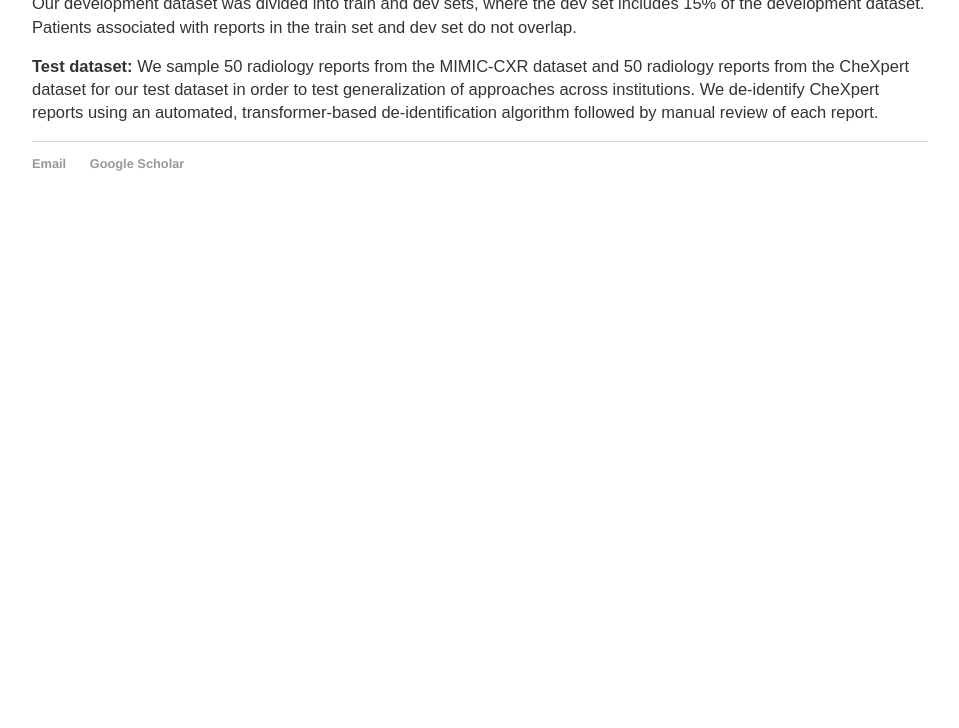
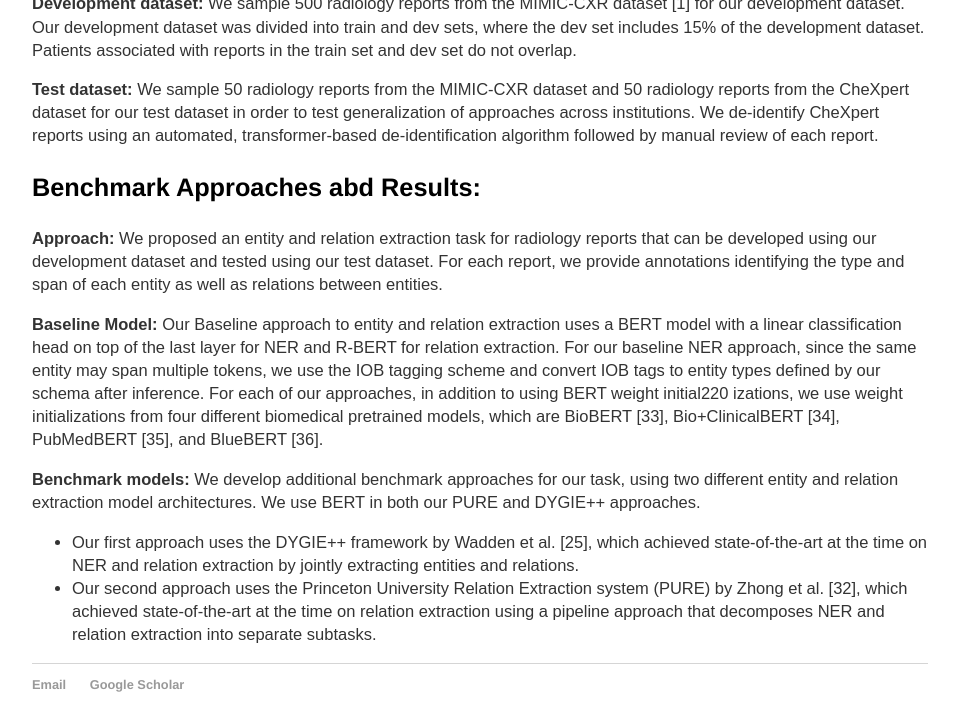
Before and after one commit to Ajay1994/ajay1994.github.io, a Jekyll site: the page built from _posts/2021-06-20-RadGraph: Extracting Clinical Entities and Relations from Radiology Reports.md, in a window 1280 px wide and 900 px high, scrolled down 3093 px, cut to the strip 172-900 px from the top of the window. Shown: the whole strip, without its empty margins (160-1119 px from the left). Built offline with Jekyll 4.4.1, drawn with Linux system fonts in a browser that asks for light colours; before the commit the page ends 3498 px from its top, so only the background shows below that; some of the changed text lies outside the part shown.

Commit message:
Update 2021-06-20-RadGraph: Extracting Clinical Entities and Relations from Radiology Reports.md

```diff
--- a/_posts/2021-06-20-RadGraph: Extracting Clinical Entities and Relations from Radiology Reports.md
+++ b/_posts/2021-06-20-RadGraph: Extracting Clinical Entities and Relations from Radiology Reports.md
@@ -58,7 +58,7 @@ We propose a novel information extraction schema for extracting entities and rel
 * *Suggestive Of (Observation, Observation)* is a relation between two Observation entities indicating that the presence of the second Observation is inferred from that of the first Observation.
 * *Located At (Observation, Anatomy)* is a relation between an Observation entity and an Anatomy entity indicating that the Observation is related to the Anatomy. While Located At often refers to location, it can also be used to describe other relations between an Observation and an Anatomy.
 * *Modify (Observation, Observation) or (Anatomy, Anatomy)* is a relation between two Observation entities or two Anatomy entities indicating that the first entity modifies the scope of, or quantifies the degree of, the second entity.
-* [Identified Issue]: As a result, all Observation modifiers are annotated as Observation entities, and all Anatomy modifiers are annotated as Anatomy entities for simplicity.
+* **Identified Issue**: As a result, all Observation modifiers are annotated as Observation entities, and all Anatomy modifiers are annotated as Anatomy entities for simplicity.
 
 ### Dataset Statistics and Details:
 
@@ -67,3 +67,14 @@ We propose a novel information extraction schema for extracting entities and rel
 **Development dataset:** We sample 500 radiology reports from the MIMIC-CXR dataset [1] for our development dataset. Our development dataset was divided into train and dev sets, where the dev set includes 15% of the development dataset. Patients associated with reports in the train set and dev set do not overlap.
 
 **Test dataset:** We sample 50 radiology reports from the MIMIC-CXR dataset and 50 radiology reports from the CheXpert dataset for our test dataset in order to test generalization of approaches across institutions. We de-identify CheXpert reports using an automated, transformer-based de-identification algorithm followed by manual review of each report.
+
+### Benchmark Approaches abd Results:
+
+**Approach:** We proposed an entity and relation extraction task for radiology reports that can be developed using our development dataset and tested using our test dataset.  For each report, we provide annotations identifying the type and span of each entity as well as relations between entities.
+
+**Baseline Model:** Our Baseline approach to entity and relation extraction uses a BERT model with a linear classification head on top of the last layer for NER and R-BERT for relation extraction. For our baseline NER approach, since the same entity may span multiple tokens, we use the IOB tagging scheme and convert IOB tags to entity types defined by our schema after inference. For each of our approaches, in addition to using BERT weight initial220 izations, we use weight initializations from four different biomedical pretrained models, which are BioBERT [33], Bio+ClinicalBERT [34], PubMedBERT [35], and BlueBERT [36].
+
+**Benchmark models:** We develop additional benchmark approaches for our task, using two different entity and relation extraction model architectures. We use BERT in both our PURE and DYGIE++ approaches.
+
+* Our first approach uses the DYGIE++ framework by Wadden et al. [25], which achieved state-of-the-art at the time on NER and relation extraction by jointly extracting entities and relations.
+* Our second approach uses the Princeton University Relation Extraction system (PURE) by Zhong et al. [32], which achieved state-of-the-art at the time on relation extraction using a pipeline approach that decomposes NER and relation extraction into separate subtasks.
```
